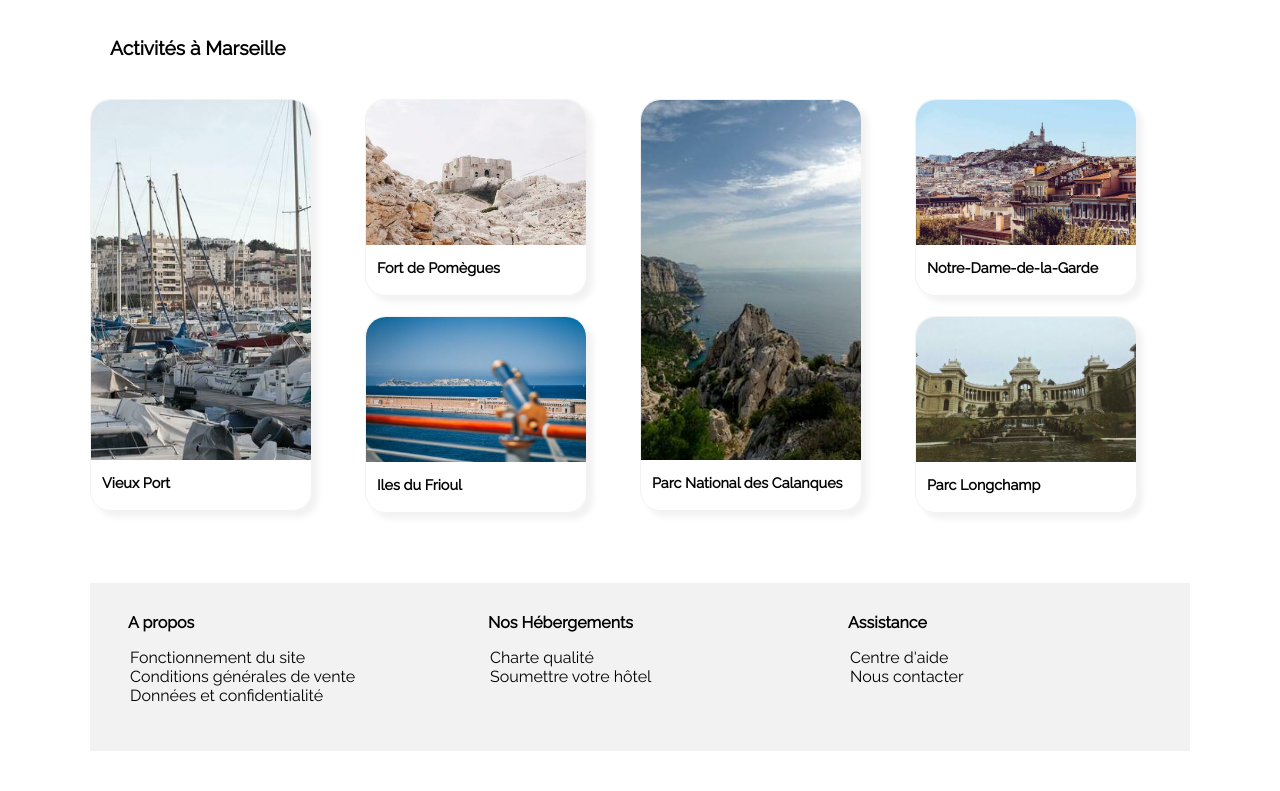
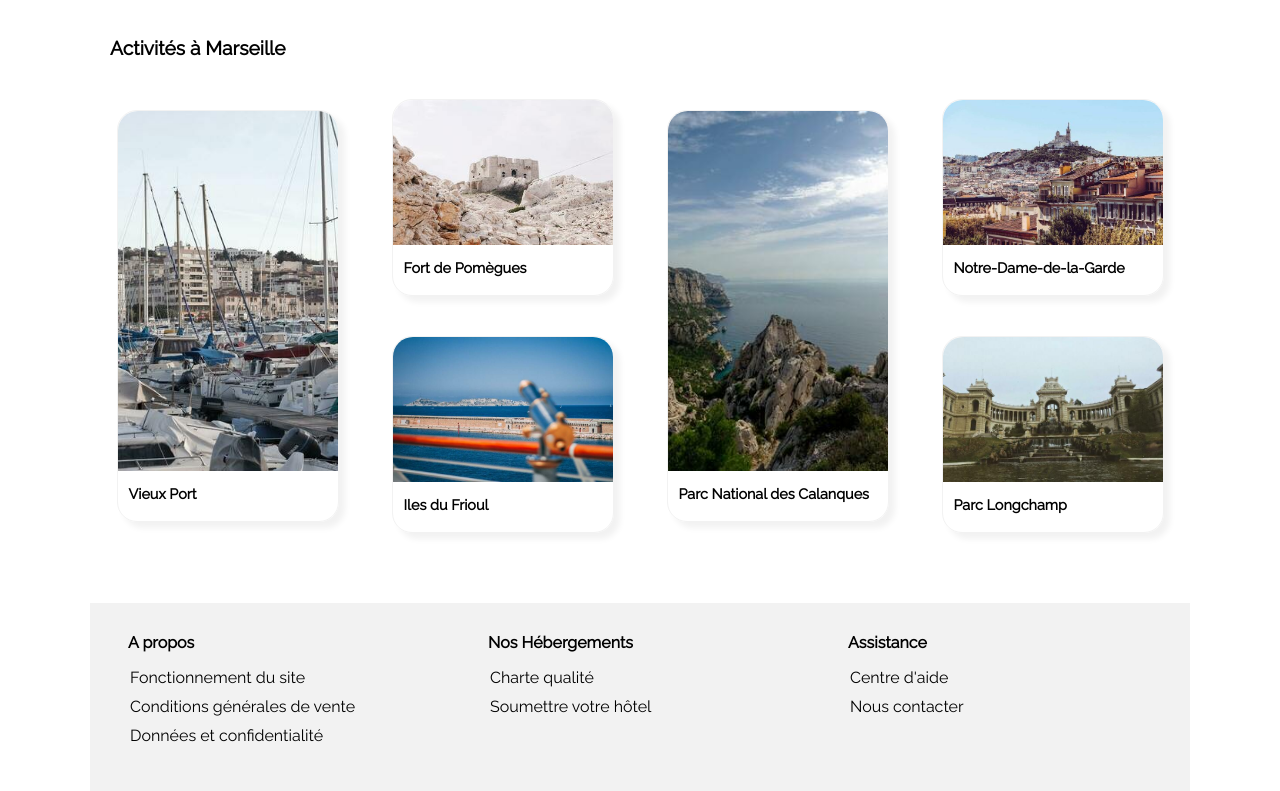
Before and after one commit to Ericwebdev10/ericgautier_2_07012020, a plain HTML site: page index.html in a window 1280 px wide. Shown: the part 874-1665 px from the top of the page. Before the commit the page ends 1625 px from the top, so only its background shows below. Drawn offline with Linux system fonts and the light colour scheme.

Commit message:
Fix image activites

```diff
--- a/index.css
+++ b/index.css
@@ -71,7 +71,7 @@ nav
     text-decoration: none;
 }
 
-#nav_register :hover
+#nav_register:hover
 {
     border-top: 2px solid #0065fc;
 }
@@ -499,12 +499,14 @@ h3
 {
     display: flex;
     flex-wrap: wrap;
+    justify-content: space-around;
 }
 
 .column /*blue*/ /* Create 4 equal columns that sits next to each other */
 {
-    flex: 25%;
-    justify-content: space-between;
+    display: flex;
+    flex-direction: column;
+    justify-content: center;
 }
 
 .activites_item_big, .activites_item_small /*black*/
@@ -573,6 +575,11 @@ h3
     color: black;
 }
 
+.footer_item li
+{
+    margin-bottom: 10px;
+}
+
 .footer_item ul
 {
     list-style-type: none;
```
